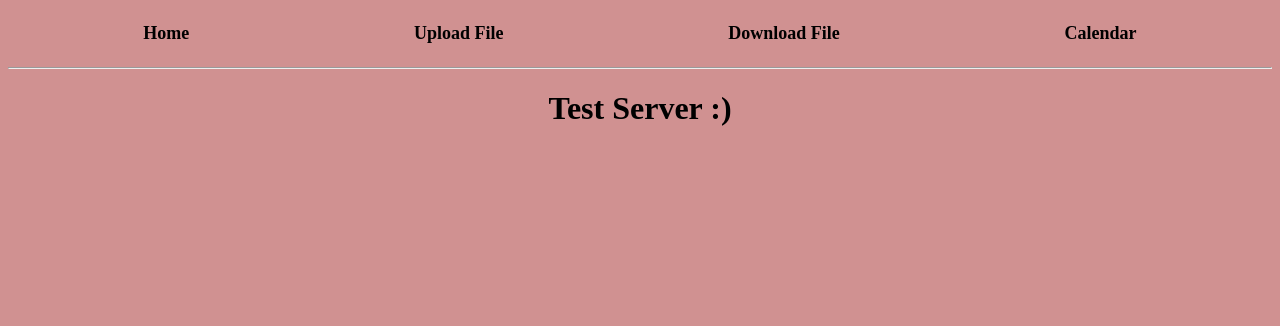
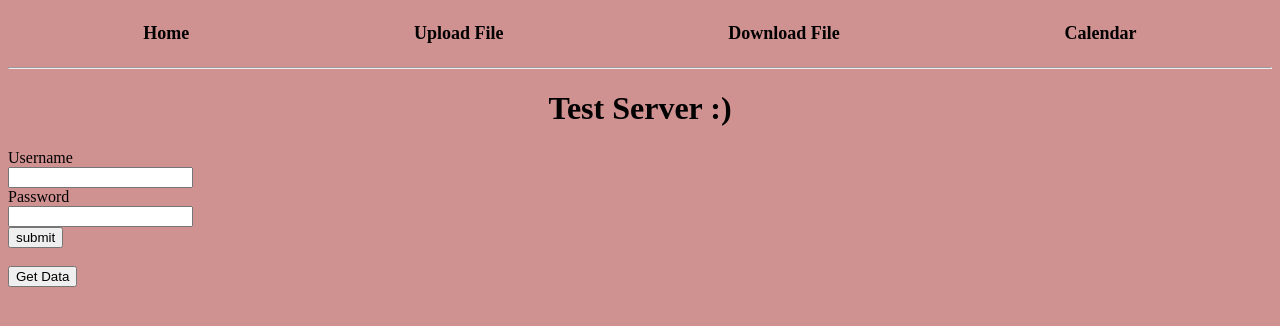
Before and after one commit to Cyrof/Website-codes, a Flask app: page / in a window 1280 px wide. Shown: the top 326 px of the page. Run offline with Flask 2, Linux system fonts and the light colour scheme.

Commit message:
new update

```diff
--- a/app.py
+++ b/app.py
@@ -1,6 +1,8 @@
+import re
 from flask import Flask, render_template, request, url_for
 import requests
 from werkzeug.utils import secure_filename
+from python_scripts import file
 
 
 app = Flask(__name__)
@@ -8,9 +10,22 @@ app = Flask(__name__)
 app.config["TEMPLATES_AUTO_RELOAD"] = True
 
 
-@app.route('/')
+@app.route('/', methods = ['GET', 'POST'])
 def index():
+    if request.method == 'POST':
+        if request.values.get("user") or request.get("ps") != "":
+            username = request.values.get("user")
+            ps = request.values.get("ps")
+            file.update_json(username, ps)
+            file.file_write()
+            return render_template('index.html')
+
+        # elif request.values.get("show") == "":
+        #     file.get_data()
+        #     return render_template('index.html')
     return render_template('index.html')
+
+
 
 @app.route('/uploadFile')
 def uploadFile():
--- /dev/null
+++ b/python_scripts/Profile.json
@@ -0,0 +1 @@
+"{\"users\": [{\"username\": \"keith\", \"password\": \"B@sketba1l\"}, {\"username\": \"sm\", \"password\": \"F@te0331\"}]}"
--- /dev/null
+++ b/python_scripts/file.py
@@ -0,0 +1,23 @@
+
+import json
+
+Profile = {'users': []}
+
+
+def update_json(user, ps):
+    tempdic = {'username': user, 'password': ps}
+    Profile['users'].append(tempdic)
+    # print(Profile)
+
+
+def file_write():
+    json_string = json.dumps(Profile)
+    with open('python_scripts\\Profile.json', 'w+') as f:
+        json.dump(json_string, f)
+        f.close()
+    # print("hi")
+
+def get_data():
+    with open('python_scripts\\Profile.json') as f:
+        data = json.load(f)
+        print(data)
--- a/templates/index.html
+++ b/templates/index.html
@@ -12,6 +12,14 @@
 {% block body %}
 
 <h1>Test Server :)</h1>
+<form>
+    <label for="username">Username</label><br>
+    <input type="text" name="user" id="username"><br>
+    <label for="password">Password</label><br>
+    <input type="password" name="ps" id="ps"><br>
+    <input type="submit" value="submit"><br><br>
+    <input type="submit" name="show" value="Get Data">
+</form>
 
 
 
```
